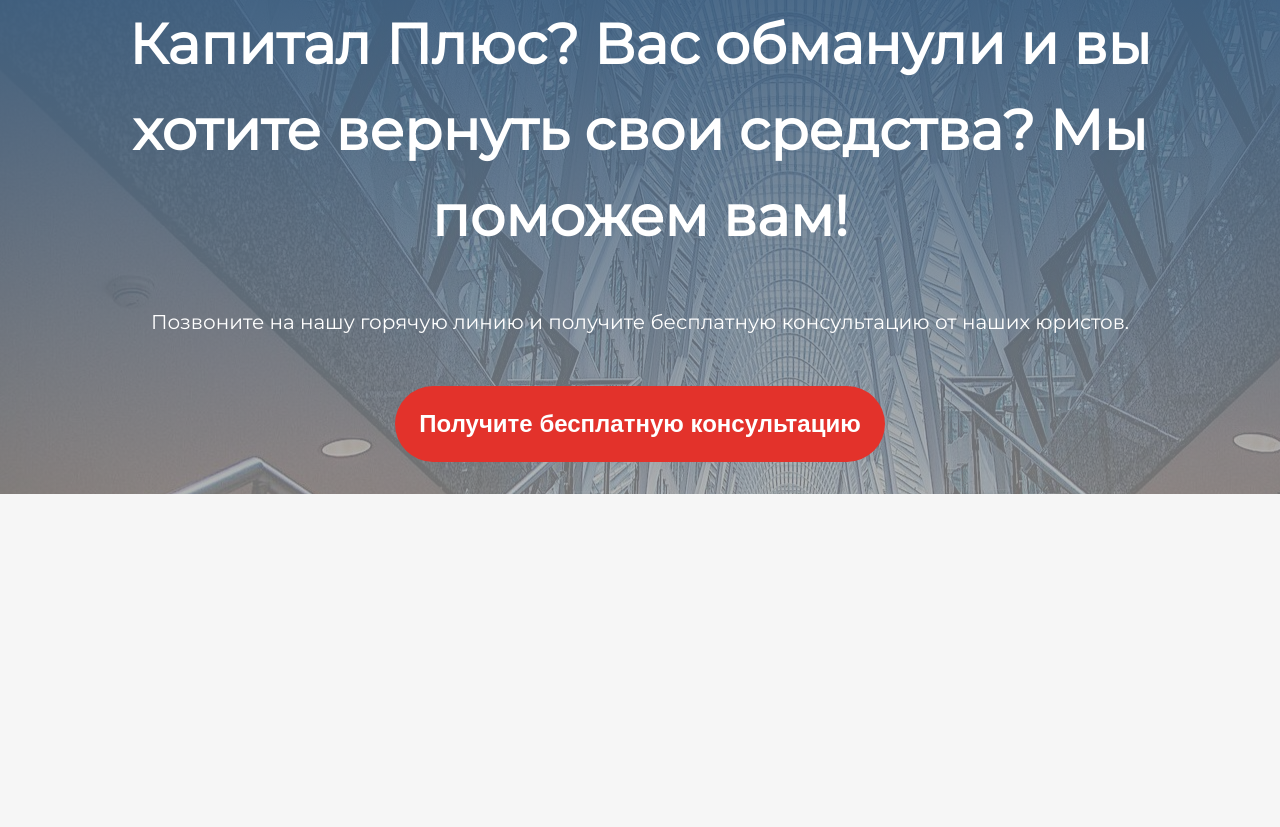
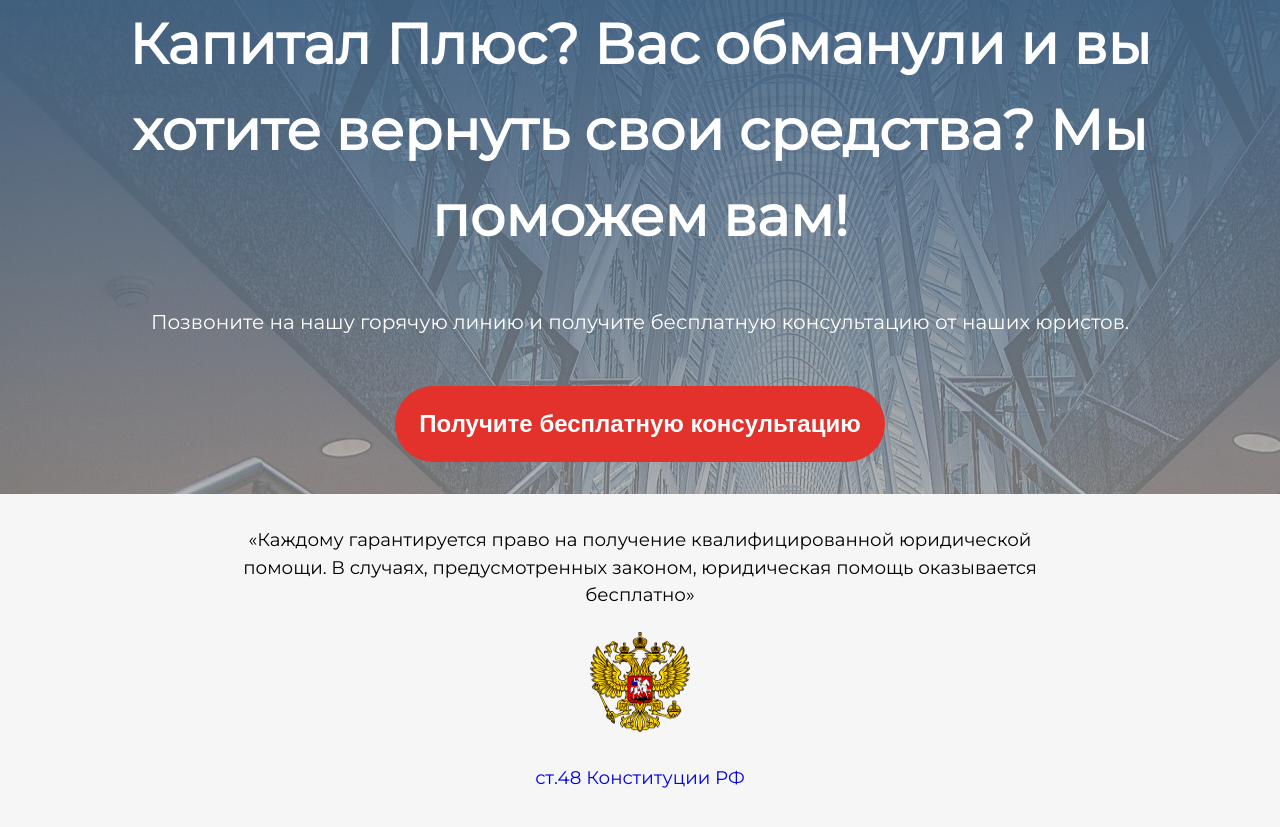
Before and after one commit to RamazanIttiev/law_web_page, a React (Create React App) app: page / in a window 1280 px wide. Shown: the part 225-1052 px from the top of the page. Before the commit the page ends 800 px from the top, so only its background shows below. Built offline with nearby package versions, Linux system fonts and the light colour scheme.

Commit message:
Guaranties component mark up

```diff
--- a/src/App/App.jsx
+++ b/src/App/App.jsx
@@ -1,4 +1,6 @@
+import { Container } from '@mui/material';
 import React from 'react';
+import Guaranties from './components/Guaranties';
 import Header from './components/Header';
 import Promo from './components/Promo';
 
@@ -6,6 +8,9 @@
   <>
     <Header />
     <Promo />
+    <Container maxWidth="md">
+      <Guaranties />
+    </Container>
   </>
 );
 
--- /dev/null
+++ b/src/App/components/Guaranties.jsx
@@ -0,0 +1,50 @@
+import { Typography } from '@mui/material';
+import React from 'react';
+import styled from 'styled-components';
+import Eagle from '../../assets/eagleImg.png';
+
+const Base = styled.div`
+  padding: 32px 0;
+`;
+
+const Text = styled(Typography)`
+  text-align: center;
+`;
+
+const Article = styled.div`
+  display: flex;
+  flex-direction: column;
+  align-items: center;
+  margin-top: 24px;
+`;
+
+const Link = styled.a`
+  text-decoration: none;
+  padding: 16px;
+`;
+
+const EagleIcon = styled.img`
+  width: 100px;
+  height: 100px;
+  margin-bottom: 16px;
+`;
+
+const Guaranties = () => (
+  <Base>
+    <Text>
+      «Каждому гарантируется право на получение квалифицированной юридической помощи. В случаях,
+      предусмотренных законом, юридическая помощь оказывается бесплатно»
+    </Text>
+    <Article>
+      <EagleIcon src={Eagle} />
+      <Link
+        href="http://www.consultant.ru/document/cons_doc_LAW_28399/78dcbb89fb8a04e896d5863e68edd708540f844c/ "
+        target="_blank"
+      >
+        ст.48 Конституции РФ
+      </Link>
+    </Article>
+  </Base>
+);
+
+export default Guaranties;
```
Also changed, not shown: src/assets/eagleImg.png (added).
